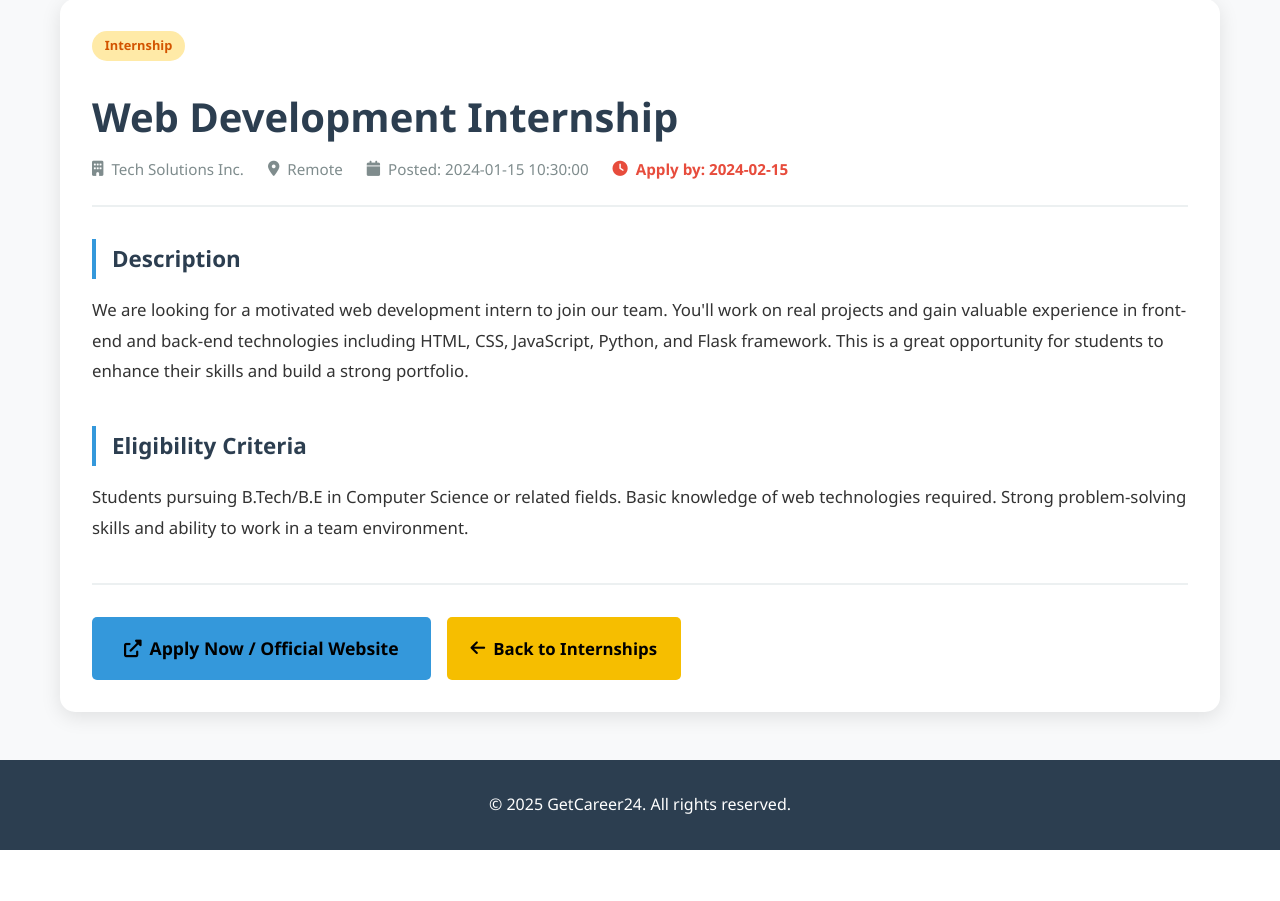
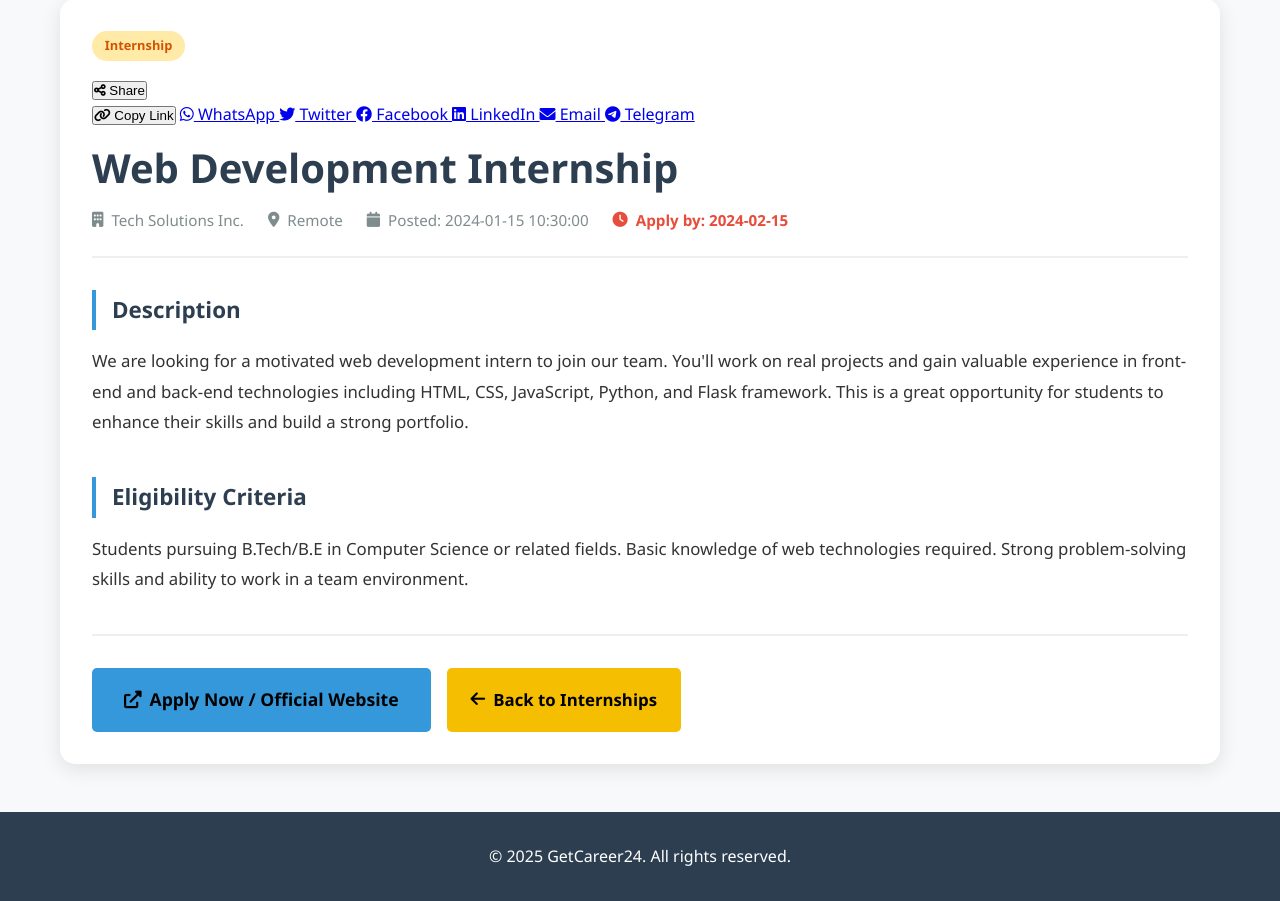
Before and after one commit to ajinkyabhagat158-create/getcareer24, a Flask app: page /post/1 in a window 1280 px wide. Shown: the part 107-1008 px from the top of the page. Before the commit the page ends 957 px from the top, so only its background shows below. Run offline with Flask 3, Linux system fonts and the light colour scheme.

Commit message:
Update post_detail.html

```diff
--- a/templates/post_detail.html
+++ b/templates/post_detail.html
@@ -6,7 +6,37 @@
 <div class="container">
     <div class="post-detail">
         <div class="detail-header">
-            <div class="post-category {{ post.category }}">{{ post.category|title }}</div>
+            <div class="post-header-top">
+                <div class="post-category {{ post.category }}">{{ post.category|title }}</div>
+                <div class="share-dropdown">
+                    <button class="share-btn" onclick="toggleShareDropdown(this)">
+                        <i class="fas fa-share-alt"></i> Share
+                    </button>
+                    <div class="share-dropdown-content">
+                        <button onclick="copyPostLink('{{ url_for('post_detail', post_id=post.id) }}', this)">
+                            <i class="fas fa-link"></i> Copy Link
+                        </button>
+                        <a href="https://wa.me/?text=Check out this opportunity: {{ post.title|urlencode }} - {{ url_for('post_detail', post_id=post.id, _external=True) }}" target="_blank">
+                            <i class="fab fa-whatsapp"></i> WhatsApp
+                        </a>
+                        <a href="https://twitter.com/intent/tweet?text={{ ('Check out this opportunity: ' + post.title)|urlencode }}&url={{ url_for('post_detail', post_id=post.id, _external=True) }}" target="_blank">
+                            <i class="fab fa-twitter"></i> Twitter
+                        </a>
+                        <a href="https://www.facebook.com/sharer/sharer.php?u={{ url_for('post_detail', post_id=post.id, _external=True) }}" target="_blank">
+                            <i class="fab fa-facebook"></i> Facebook
+                        </a>
+                        <a href="https://www.linkedin.com/sharing/share-offsite/?url={{ url_for('post_detail', post_id=post.id, _external=True) }}" target="_blank">
+                            <i class="fab fa-linkedin"></i> LinkedIn
+                        </a>
+                        <a href="mailto:?subject={{ ('Check this opportunity: ' + post.title)|urlencode }}&body={{ ('Check out this opportunity: ' + post.title + ' - ' + url_for('post_detail', post_id=post.id, _external=True))|urlencode }}">
+                            <i class="fas fa-envelope"></i> Email
+                        </a>
+                        <a href="https://telegram.me/share/url?url={{ url_for('post_detail', post_id=post.id, _external=True) }}&text={{ ('Check out this opportunity: ' + post.title)|urlencode }}" target="_blank">
+                            <i class="fab fa-telegram"></i> Telegram
+                        </a>
+                    </div>
+                </div>
+            </div>
             <h1>{{ post.title }}</h1>
             <div class="post-meta">
                 {% if post.company %}
@@ -77,4 +107,55 @@
         </div>
     </div>
 </div>
+
+
+
+<script>
+    function toggleShareDropdown(button) {
+        event.stopPropagation();
+        const dropdown = button.nextElementSibling;
+        const allDropdowns = document.querySelectorAll('.share-dropdown-content');
+
+        // Close all other dropdowns
+        allDropdowns.forEach(drop => {
+            if (drop !== dropdown) {
+                drop.classList.remove('show-dropdown');
+            }
+        });
+
+        // Toggle current dropdown
+        dropdown.classList.toggle('show-dropdown');
+    }
+
+    function copyPostLink(url, button) {
+        const fullUrl = window.location.origin + url;
+        navigator.clipboard.writeText(fullUrl).then(() => {
+            const originalText = button.innerHTML;
+            button.innerHTML = '<i class="fas fa-check"></i> Copied!';
+            setTimeout(() => {
+                button.innerHTML = originalText;
+                // Close dropdown after copy
+                button.closest('.share-dropdown-content').classList.remove('show-dropdown');
+            }, 1500);
+        }).catch(err => {
+            console.error('Failed to copy: ', err);
+        });
+    }
+
+    // Close dropdowns when clicking outside
+    document.addEventListener('click', function() {
+        document.querySelectorAll('.share-dropdown-content').forEach(dropdown => {
+            dropdown.classList.remove('show-dropdown');
+        });
+    });
+
+    // Close dropdown when pressing Escape key
+    document.addEventListener('keydown', function(event) {
+        if (event.key === 'Escape') {
+            document.querySelectorAll('.share-dropdown-content').forEach(dropdown => {
+                dropdown.classList.remove('show-dropdown');
+            });
+        }
+    });
+</script>
 {% endblock %}
```
